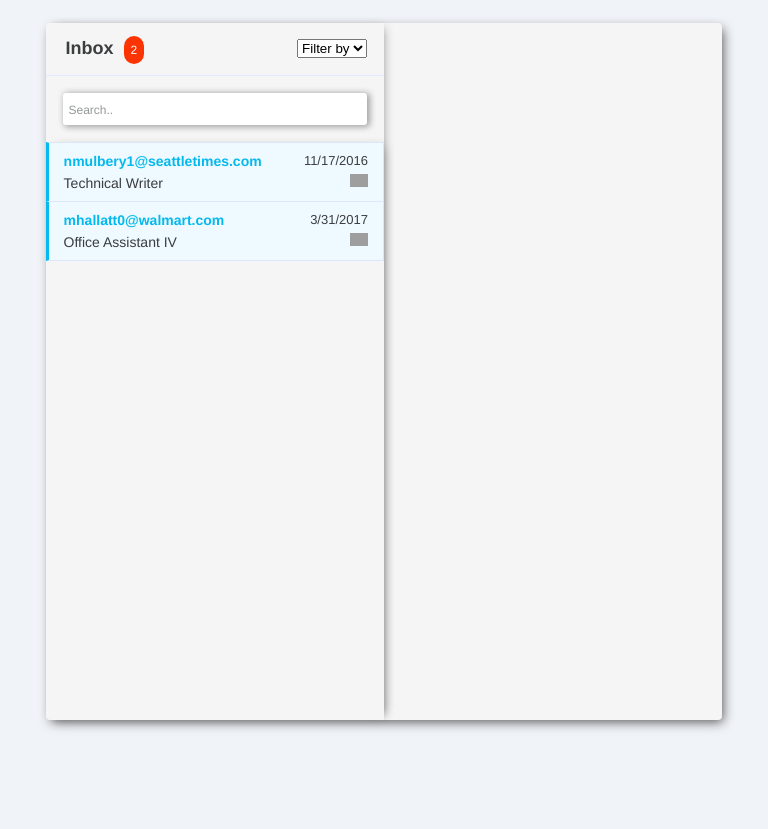
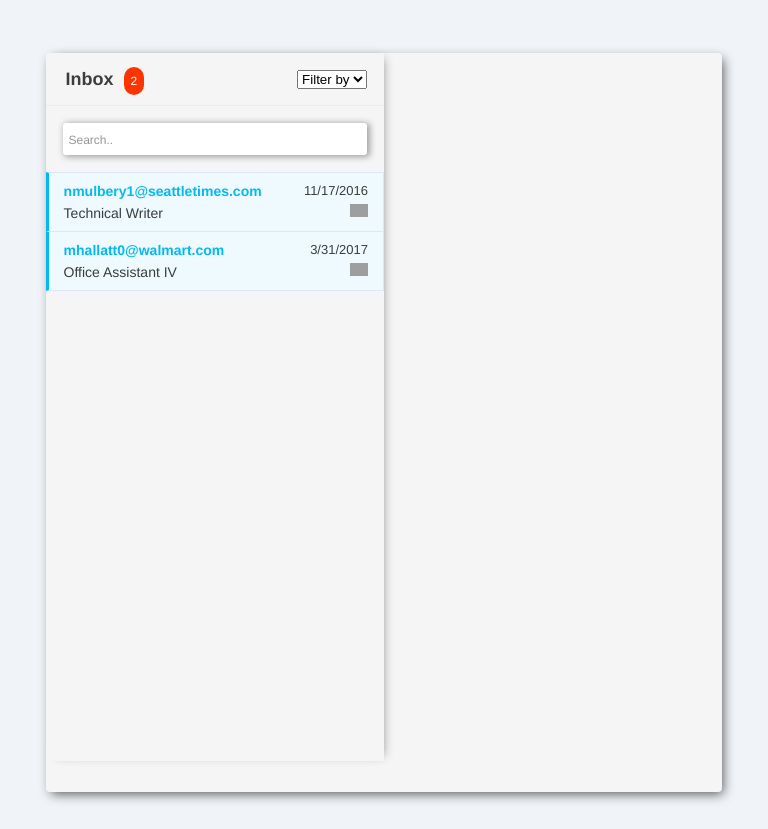
Before and after one commit to bellycoder/Mailer-with-React-and-Redux-, a React app: page / in a window 768 px wide. Before the commit the page ends 800 px from the top, so only its background shows below. Built offline with nearby package versions, Linux system fonts and the light colour scheme; grey boxes are pictures that could not be loaded.

Commit message:
Ready to Responsive

```diff
--- a/src/styles/App.scss
+++ b/src/styles/App.scss
@@ -39,6 +39,19 @@ body {
   box-shadow: 5px 0px 10px -6px #888;
 }
 
+}
+.icon{
+    width: 18px;
+}
+
+@media only screen and (min-width : 768px) and (max-width : 1024px) {
+
+    .contenedor{
+    height: 1172px;
+    margin: 5%;
+    margin-top: 7%;
+    }
+}
 
     @import "MessageBody";
     @import "Options";
@@ -47,7 +60,3 @@ body {
     @import "TitleMessage";
     @import "List";
     @import "Tag";
-}
-.icon{
-    width: 18px;
-}
--- a/src/styles/List.scss
+++ b/src/styles/List.scss
@@ -4,7 +4,6 @@
   overflow: auto;
   height: 625px;     /*responsive*/
   cursor: pointer;
-  box-shadow: 5px 0px 10px -6px #888;
   max-height: 578px;
 
   .messagePreview{
@@ -46,7 +45,6 @@
   }
 
   .read{
-    // Remove border from last-child
     border: 1px solid #dce7fe;
     border-bottom: 0;
     padding-right: 2px;
--- /dev/null
+++ b/src/styles/Responsive.scss
@@ -0,0 +1,16 @@
+    @import "MessageBody";
+    @import "Options";
+    @import "Filter";
+    @import "Search";
+    @import "TitleMessage";
+    @import "List";
+    @import "Tag";
+
+    @media only screen and (min-width : 768px) and (max-width : 1024px) {
+
+        .contenedor{
+        height: 1172px;
+        margin: 5%;
+        margin-top: 7%;
+        }
+    }
```
Also changed, not shown: src/styles/MessageBody.scss (+5 -4 lines).
